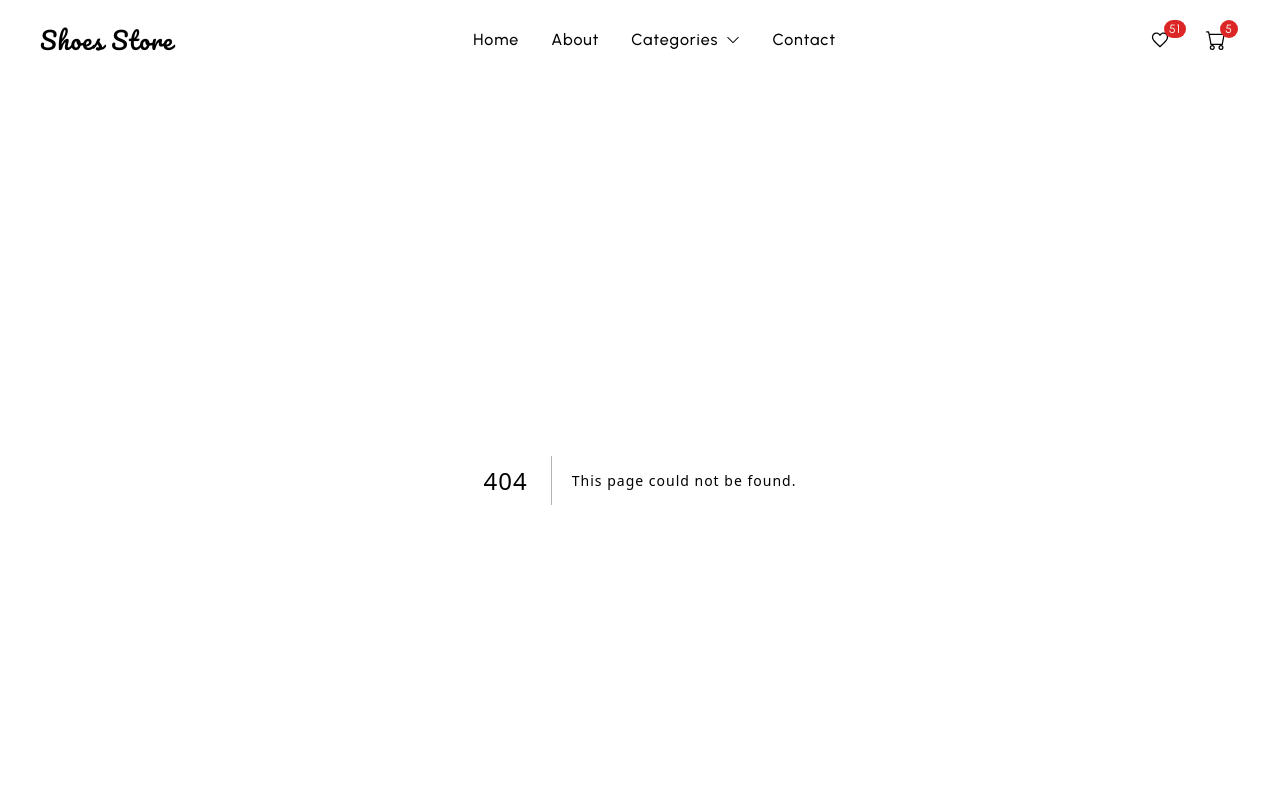
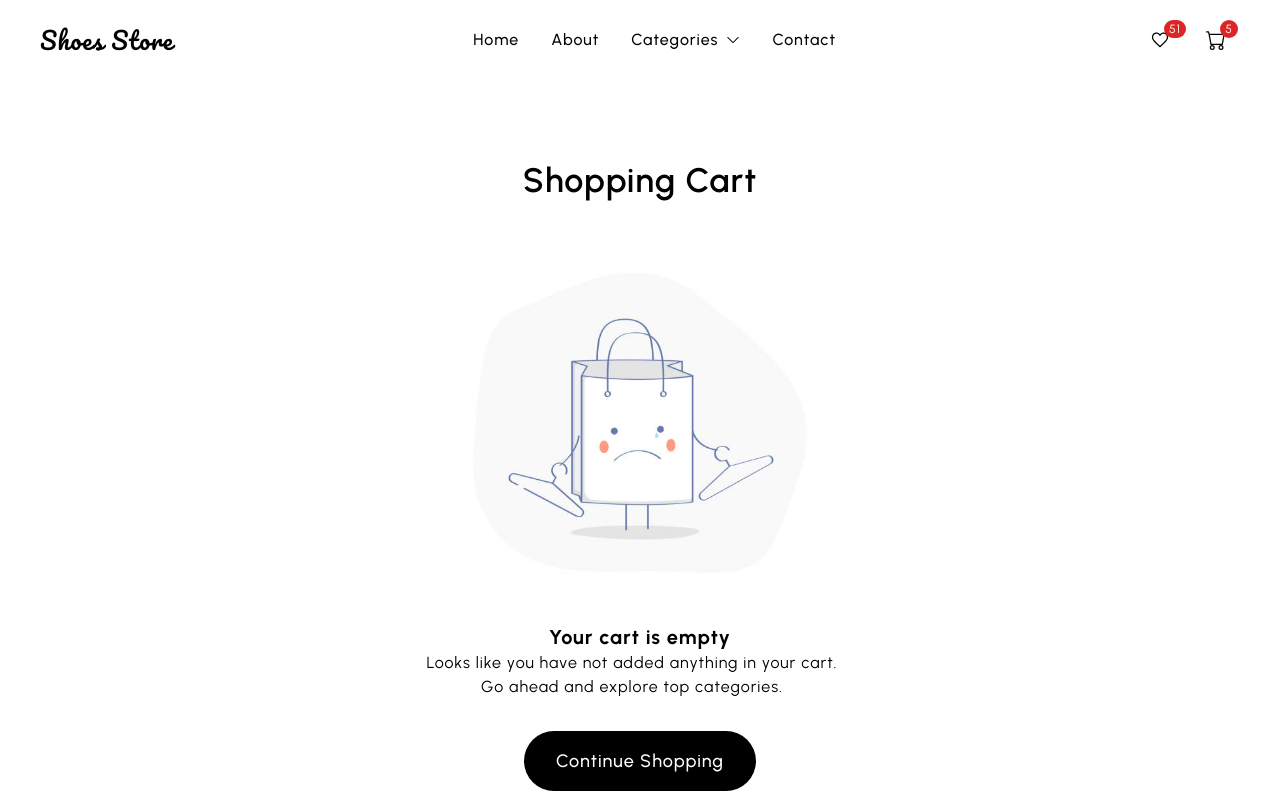
Before and after one commit to mmarone/nextjs-shoes-store, a Next.js app: page /cart in a window 1280 px wide. Before the commit this address had no page. Shown: the top 800 px of the page. Built offline with nearby package versions, Linux system fonts and the light colour scheme.

Commit message:
add cart page

```diff
--- /dev/null
+++ b/components/CartItem.tsx
@@ -0,0 +1,72 @@
+import React from 'react'
+
+import { RiDeleteBin6Line } from 'react-icons/ri'
+
+const CartItem = () => {
+  return (
+    <div className="flex py-5 gap-3 md:gap-5 border-b">
+      <div className="shrink-0 aspect-square w-[50px] md:w-[120px]">
+        <img src="product-1.webp" alt="Product Image" />
+      </div>
+
+      <div className="w-full flex flex-col">
+        <div className="flex flex-col md:flex-row justify-between">
+          <div className="text-lg md:text-2xl font-semibold text-black/[0.8]">
+            Jordan Retro 6 G
+          </div>
+
+          <div className="text-sm md:text-md font-medium text-black/[0.5] block md:hidden">
+            Men&spos;s Golf Shoes
+          </div>
+
+          <div className="text-sm md:text-md font-bold text-black/[0.5] mt-2">
+            MRP : &#8377; 19 695.00
+          </div>
+        </div>
+
+        <div className="text-md font-medium text-black/[0.5] hidden md:block">
+          Men&spos;s Golf Shoes
+        </div>
+
+        <div className="flex items-center justify-between mt-4">
+          <div className="flex items-center gap-2 md:gap-10 text-black/[0.5] text-sm md:text-md">
+            <div className="flex items-center gap-1">
+              <select className="hover:text-black">
+                <option value="1">UK 6</option>
+                <option value="2">UK 6.5</option>
+                <option value="3">UK 7</option>
+                <option value="4">UK 7.5</option>
+                <option value="5">UK 8</option>
+                <option value="6">UK 8.5</option>
+                <option value="7">UK 9</option>
+                <option value="8">UK 9.5</option>
+                <option value="9">UK 10</option>
+                <option value="10">UK 10.5</option>
+                <option value="11">UK 11</option>
+              </select>
+            </div>
+
+            <div className="flex items-center gap-1">
+              <div className="font-semibold">Quantity: </div>
+              <select className="hover:text-black">
+                <option value="1">1</option>
+                <option value="2">2</option>
+                <option value="3">3</option>
+                <option value="4">4</option>
+                <option value="5">5</option>
+                <option value="6">6</option>
+                <option value="7">7</option>
+                <option value="8">8</option>
+                <option value="9">9</option>
+                <option value="10">10</option>
+              </select>
+            </div>
+          </div>
+          <RiDeleteBin6Line className="cursor-pointer text-black/[0.5] hover:text-red-600 text-[16px] md:text-[20px]" />
+        </div>
+      </div>
+    </div>
+  )
+}
+
+export default CartItem
--- a/components/Header.tsx
+++ b/components/Header.tsx
@@ -73,12 +73,14 @@
             </div>
           </div>
 
-          <div className="w-8 md:w-12 h-8 md:h-12 rounded-full flex justify-center items-center hover:bg-black/[0.05] cursor-pointer relative">
-            <BsCart className="text-[15px] md:text-[20px]" />
-            <div className="h-[14px] md:h-[18px] min-w-[14px] md:min-w-[18px] rounded-full bg-red-600 absolute top-1 left-5 md:left-7 text-white text-[10px] md:text-[12px] flex justify-center items-center px-[2px] md:px-[5px]">
-              5
+          <Link href="/cart">
+            <div className="w-8 md:w-12 h-8 md:h-12 rounded-full flex justify-center items-center hover:bg-black/[0.05] cursor-pointer relative">
+              <BsCart className="text-[15px] md:text-[20px]" />
+              <div className="h-[14px] md:h-[18px] min-w-[14px] md:min-w-[18px] rounded-full bg-red-600 absolute top-1 left-5 md:left-7 text-white text-[10px] md:text-[12px] flex justify-center items-center px-[2px] md:px-[5px]">
+                5
+              </div>
             </div>
-          </div>
+          </Link>
 
           <div
             className="w-8 md:w-12 h-8 md:h-12 rounded-full flex justify-center items-center hover:bg-black/[0.05] cursor-pointer relative md:hidden"
--- /dev/null
+++ b/pages/cart.tsx
@@ -0,0 +1,74 @@
+import React from 'react'
+import Image from 'next/image'
+import Link from 'next/link'
+import Wrapper from '@/components/Wrapper'
+import CartItem from '@/components/CartItem'
+
+const Cart = () => {
+  return (
+    <div className="w-full md:py-20">
+      <Wrapper>
+        <div className="text-center max-w-[800px] mx-auto mt-8 md:mt-0">
+          <div className="text-[28px] md:text-[34px] mb-5 font-semibold leading-tight">
+            Shopping Cart
+          </div>
+        </div>
+
+        {/* <div className="flex flex-col lg:flex-row gap-12 py-10">
+          <div className="flex-[2]">
+            <div className="text-lg font-bold">Cart Items</div>
+            <CartItem />
+            <CartItem />
+            <CartItem />
+          </div>
+          <div className="flex-[1]">
+            <div className="text-lg font-bold">Summary</div>
+
+            <div className="p-5 my-5 bg-black/[0.05] rounded-xl">
+              <div className="flex justify-between">
+                <div className="uppercase text-md md:text-lg font-medium text-black">
+                  Subtotal
+                </div>
+                <div className="text-md md:text-lg font-medium text-black">
+                  &#8377; 19 695.00
+                </div>
+              </div>
+              <div className="text-sm md:text-md py-5 border-t mt-5">
+                The subtotal reflects the total price of your order, including
+                duties and taxes, before any applicable discounts. It does not
+                include delivery costs and international transaction fees.
+              </div>
+            </div>
+            <button className="w-full py-4 rounded-full bg-black text-white text-lg font-medium transition-transform active:scale-95 mb-3 hover:opacity-75 flex items-center gap-2 justify-center">
+              Checkout
+            </button>
+          </div>
+        </div> */}
+
+        <div className="flex-[2] flex flex-col items-center pb-[50px]">
+          <Image
+            src="/empty-cart.jpg"
+            width={300}
+            height={300}
+            className="w-[300px] md:w-[400px]"
+            alt=""
+          />
+          <span className="text-xl font-bold">Your cart is empty</span>
+          <span className="text-center mr-4">
+            Looks like you have not added anything in your cart.
+            <br />
+            Go ahead and explore top categories.
+          </span>
+          <Link
+            href="/"
+            className="py-4 px-8 rounded-full bg-black text-white text-lg font-medium transition-transform active:scale-95 mb-3 hover:opacity-75 mt-8"
+          >
+            Continue Shopping
+          </Link>
+        </div>
+      </Wrapper>
+    </div>
+  )
+}
+
+export default Cart
```
